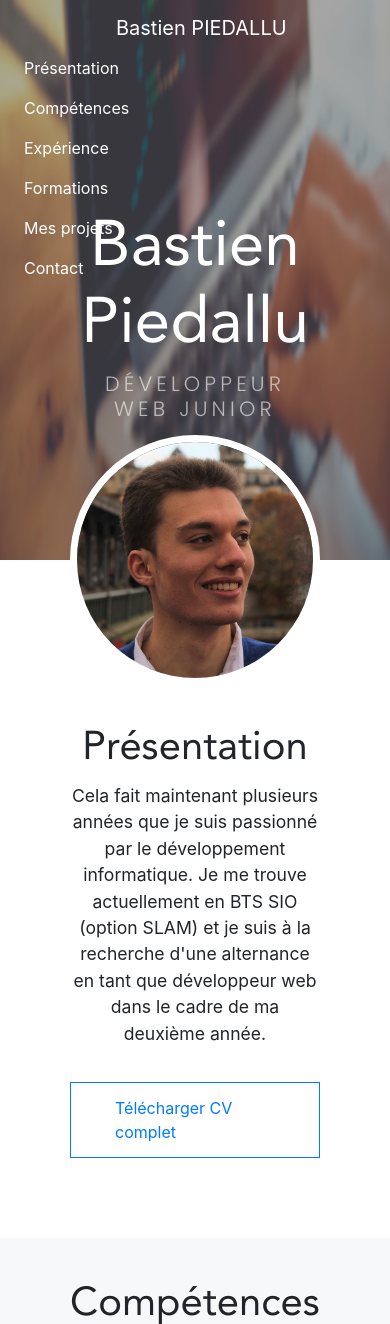
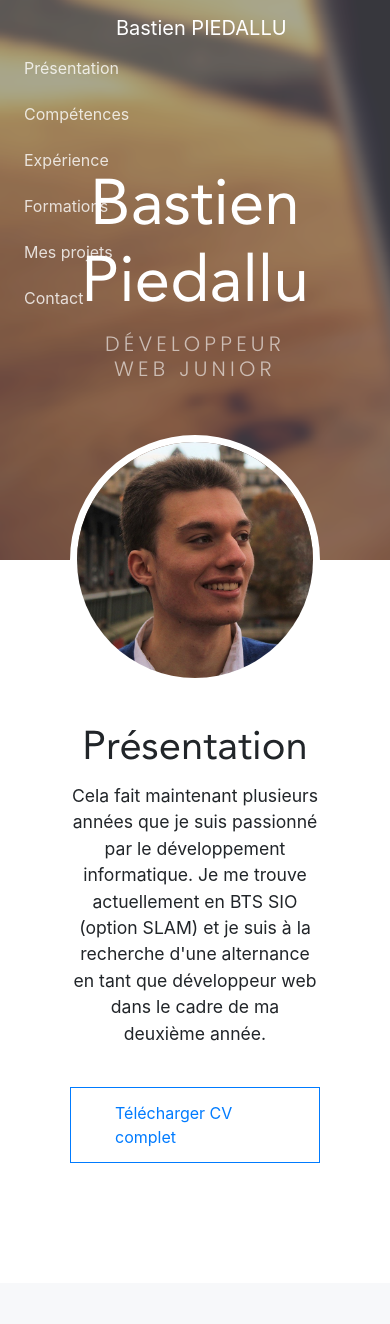
Before and after one commit to Stabien/Site_Perso, a PHP site: page / in a window 390 px wide, after a click that opens the changed part. Shown: the top 1324 px of the page. Run offline with PHP 8.4, Linux system fonts and the light colour scheme.

Commit message:
banner update with responsive

```diff
--- a/css/style.css
+++ b/css/style.css
@@ -63,7 +63,25 @@ body {
 header {
     width: 100%;
     z-index: 2000;
-    transition: 0.6s;
+    transition: 0.6s, color 0.3s;
+}
+
+header li::after{
+    content: "";
+    display: block;
+    margin: 0 auto;
+    width: 0%;
+    padding-top: 3px;
+    border-bottom: 3px solid #007BFF;
+    transition: 0.3s;
+}
+
+header li:hover::after { /* This creates the border. Replace black with whatever color you want. */
+    width: 100%;
+}
+
+.nav-link:hover {
+    color: none !important;
 }
 
 .navbar-brand {
@@ -83,22 +101,33 @@ header {
 
 .nav-link {
     color: white;
-    transition: 0.6s;
+    transition: color 0.3s !important;
+    opacity: 0.8;
 }
 
 #banner {
+    position: relative;
     width: 100%;
+    height: 35em;
+    overflow: hidden;
+}
+
+#banner img {
+    width: 1920px;
     height: 35em;
 }
 
-#banner img {
-    width: 100%;
-    height: 35em;
+@media (min-width: 1920px) {
+    #banner img {
+        width: 100%;
+        height: auto;
+        min-height: 35em;
+    }
 }
 
 #titles {
     position: absolute;
-    top: 38%;
+    top: 50%;
     left: 50%;
     transform: translate(-50%, -50%);
     color: white;
@@ -122,6 +151,7 @@ header {
 }
 
 #profil {
+    position: relative;
     width: 250px;
     height: 250px;
     margin: auto;
@@ -164,23 +194,21 @@ main {
 
 #presentation_row, #animation-container {
     margin-bottom: 5em;
-    z-index: 0;
 }
 
 #presentation a {
     width: fit-content;
     display: block;
-    margin: auto;
+    margin: 2.5em auto;
     border: 1px solid;
     padding: 0.8em 2.75em;
-    transition: 0.3s;
+    transition: color 0.3s, background 0.3s, opacity 1.5s 0.4s;
 }
 
 #presentation a:hover {
     background: #007BFF;
     color: white;
     text-decoration: none;
-    margin-bottom: 0;
 }
 
 #competences-container, #formations-container {
@@ -471,18 +499,17 @@ main {
 #link-github {
     font-size: 1em;
     padding: 0.8em 2em;
-    box-shadow: 0 1px 6px rgba(0, 0, 0, 0.12),
-                0 1px 4px rgba(0, 0, 0, 0.24);
     font-family: 'Avenir-Roman';
     background: #007BFF;
     color: white;
-    border-radius: 35px;
+    border-radius: 5px;
+    border: 1px solid #007BFF;
     text-decoration: none;
     transition: opacity 1.5s, padding 0.3s;
 }
 
 #link-github:hover {
-    padding: 0.8em 2.75em;
+    padding: 0.8em 3em;
 }
 
 #contact {
--- a/index.php
+++ b/index.php
@@ -9,7 +9,7 @@
     <script src="https://stackpath.bootstrapcdn.com/bootstrap/4.5.0/js/bootstrap.min.js" integrity="sha384-OgVRvuATP1z7JjHLkuOU7Xw704+h835Lr+6QL9UvYjZE3Ipu6Tp75j7Bh/kR0JKI" crossorigin="anonymous"></script>
     <script src="https://code.jquery.com/jquery-3.5.1.slim.min.js" integrity="sha384-DfXdz2htPH0lsSSs5nCTpuj/zy4C+OGpamoFVy38MVBnE+IbbVYUew+OrCXaRkfj" crossorigin="anonymous"></script>
     <script src="https://cdn.jsdelivr.net/npm/popper.js@1.16.0/dist/umd/popper.min.js" integrity="sha384-Q6E9RHvbIyZFJoft+2mJbHaEWldlvI9IOYy5n3zV9zzTtmI3UksdQRVvoxMfooAo" crossorigin="anonymous"></script>
-        <title>Template</title>
+    <title>Template</title>
 </head>
 
 <body>
@@ -26,14 +26,16 @@
     </div>
     <main class="container-fluid">
         <div id="presentation_row" class="row">
-            <div id="presentation" class="col-8 offset-2" data-aos="fade-up" data-aos-duration="1500">
-                <h2>Présentation</h2>
-                <p>Cela fait maintenant plusieurs années
+            <div id="presentation" class="col-8 offset-2">
+                <h2 data-aos="fade-up" data-aos-duration="1500">Présentation</h2>
+                <p data-aos="fade-up" data-aos-duration="1500">Cela fait maintenant plusieurs années
                 que je suis passionné par le développement informatique.
                 Je me trouve actuellement en BTS SIO (option SLAM) et je suis à la recherche
                 d'une alternance en tant que développeur web dans le cadre de ma deuxième année.
                 </p>
-                <a href="cv_bastien_piedallu.pdf" target="_blank">Télécharger CV complet</a>
+                <a href="cv_bastien_piedallu.pdf" target="_blank"
+                data-aos="fade" data-aos-duration="1500" data-aos-delay="400"
+                data-aos-anchor-placement="top">Télécharger CV complet</a>
             </div>
         </div>
         <div id="competences-container">
@@ -209,7 +211,7 @@
                         </ul>
                 </a>
                 <a href="https://www.github.com/stabien/home_page_template" class="projets-content"
-                data-aos="zoom-in" data-aos-delay="300"data-aos-duration="1500"
+                data-aos="zoom-in" data-aos-delay="300" data-aos-duration="1500"
                 data-aos-anchor-placement="top-center" target="_blank">
                     <div class="miniature-container">
                         <h3>Home Template</h3>
@@ -261,7 +263,7 @@
                         <div id="container-infos-contact">
                             <ul id="keywords-infos">
                                 <li><img src="images/mail_icone_blue.png">b.piedallu@ecole-ipssi.net</li>
-                                <li><img src="images/telephone_icone_blue.png">07 60 75 32 74</li>
+                                <li><img src="images/telephone_icone_blue_2.png">07 60 75 32 74</li>
                                 <li><img src="images/ville_icone_blue.png">75 Paris</li>
                             </ul>
                         </div>
@@ -318,7 +320,8 @@
             });
             $(".nav-link").css({
                 "transition": "0.6s",
-                "color": "black"
+                "color": "black",
+                "opacity": "1"
             });
         }
         else {
@@ -333,7 +336,8 @@
             });
             $(".nav-link").css({
                 "transition": "0.3s",
-                "color": "white"
+                "color": "white",
+                "opacity": "0.8"
             });
         }
     });
```
Also changed, not shown: images/telephone_icone.png, images/telephone_icone_blue_2.png (added).
